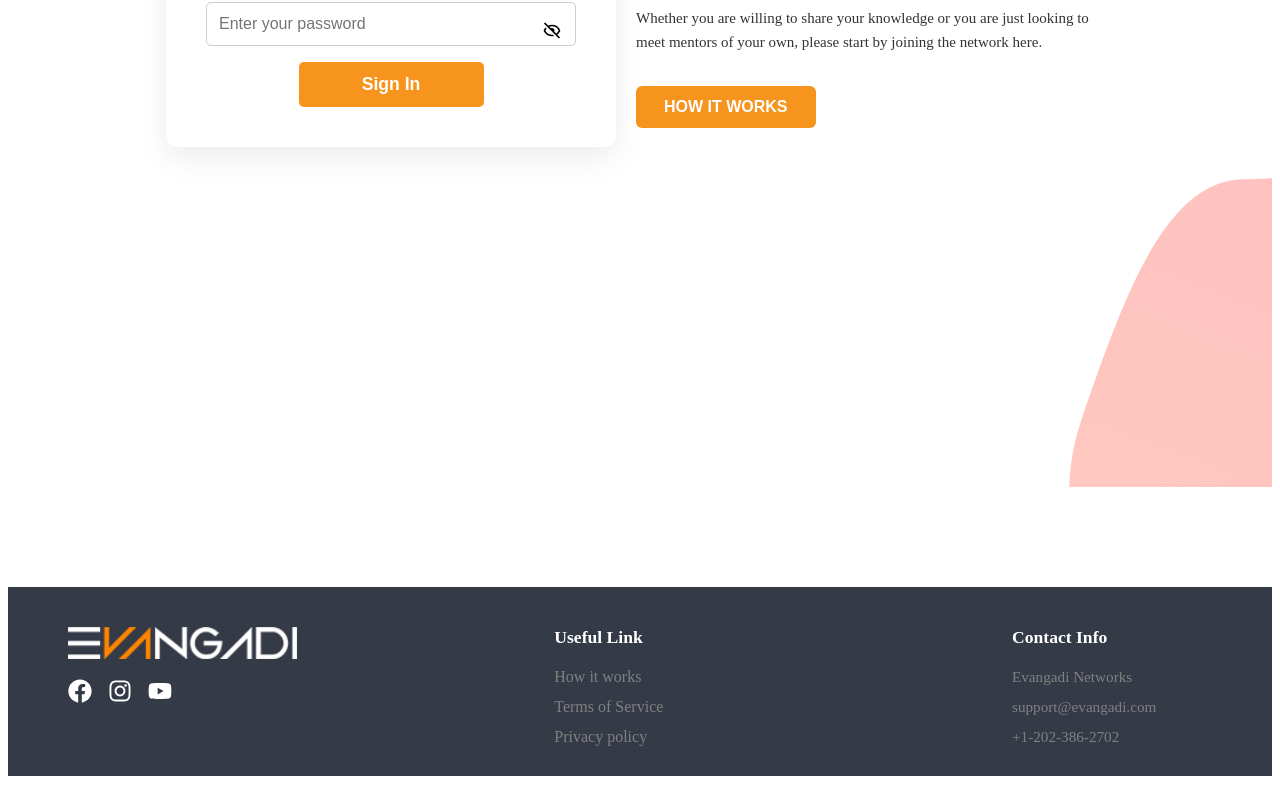
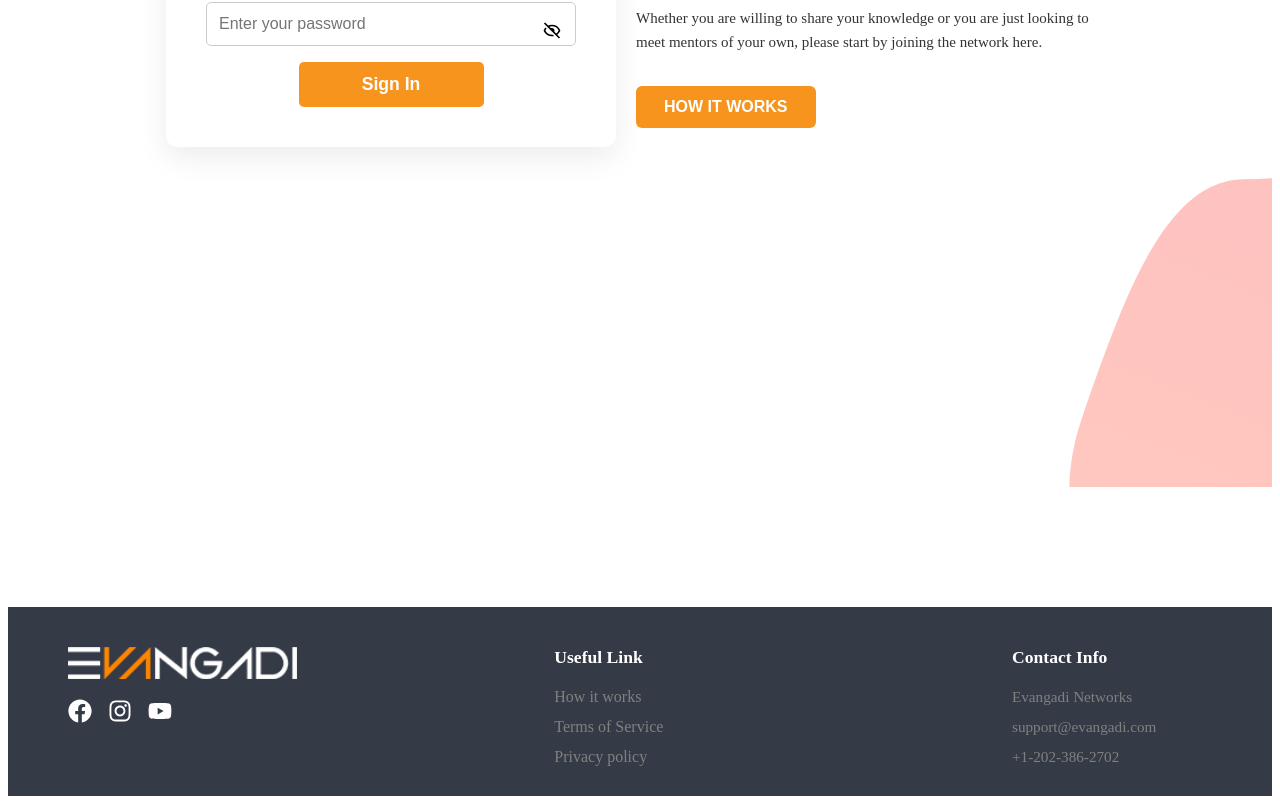
Before and after one commit to Endalkachewe/Evangadi-Forum-Frontend-new, a React (Vite) app: page / in a window 1280 px wide. Shown: the part 321-1125 px from the top of the page. Built offline with nearby package versions, Linux system fonts and the light colour scheme.

Commit message:
new commit on footer

```diff
--- a/src/Component/footer/footer.module.css
+++ b/src/Component/footer/footer.module.css
@@ -11,7 +11,7 @@
   justify-content: space-between;
   align-items: flex-start;
   padding: 40px 60px 30px;
-  margin-top: 100px;
+  margin-top: 120px;
   margin-bottom: 0;
   font-size: 1rem;
   flex-wrap: wrap;
```
